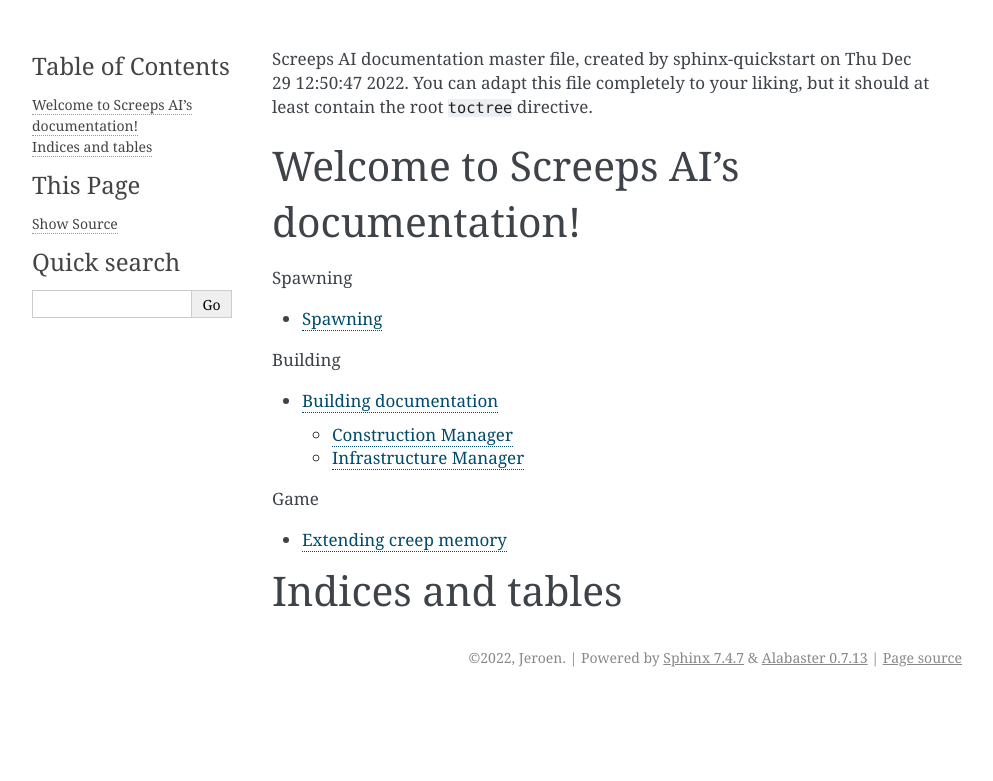
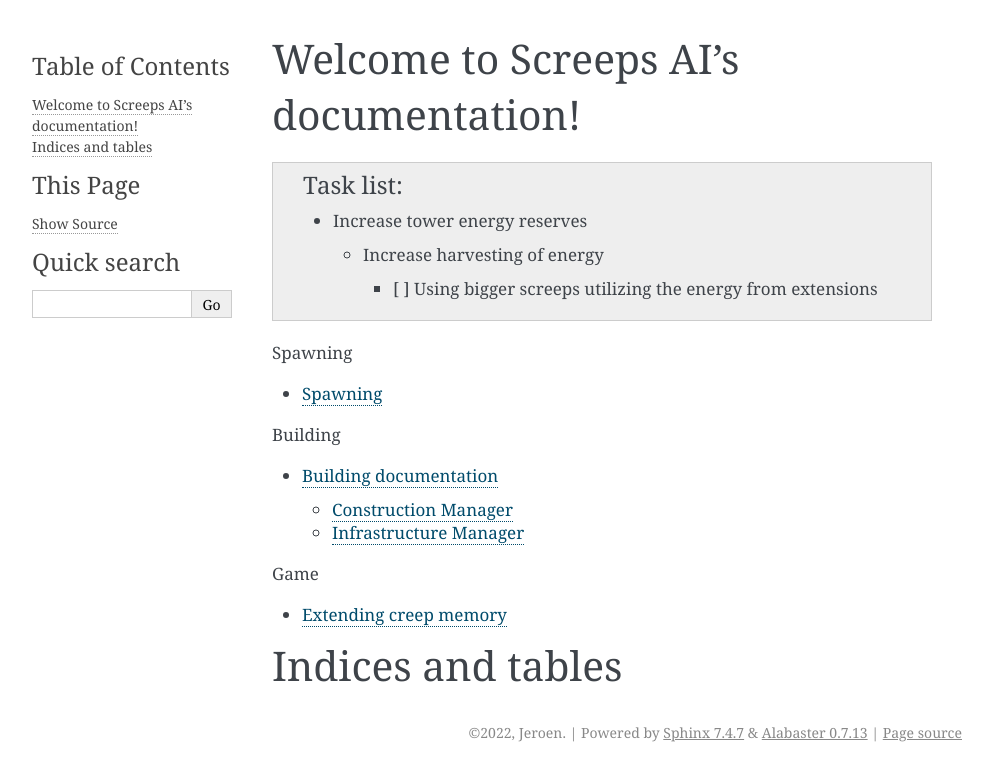
Before and after one commit to Jeroendevr/-Screeps_AI_TS_Jest, a Sphinx documentation site: the page built from docs/index.md, in a window 1280 px wide. Shown: the top 781 px of the page, without its empty margins (148-1141 px from the left). Built offline with Sphinx 7.4.7, drawn with Linux system fonts in a browser that asks for light colours.

Commit message:
update index with task list

````diff
--- a/docs/index.md
+++ b/docs/index.md
@@ -1,9 +1,11 @@
-Screeps AI documentation master file, created by
-sphinx-quickstart on Thu Dec 29 12:50:47 2022.
-You can adapt this file completely to your liking, but it should at least
-contain the root `toctree` directive.
+# Welcome to Screeps AI's documentation!
 
-# Welcome to Screeps AI's documentation!
+```{admonition} Task list
+- Increase tower energy reserves
+  - Increase harvesting of energy
+    - [ ] Using bigger screeps utilizing the energy from extensions
+
+```
 
 ```{toctree}
 :maxdepth: 2
````
